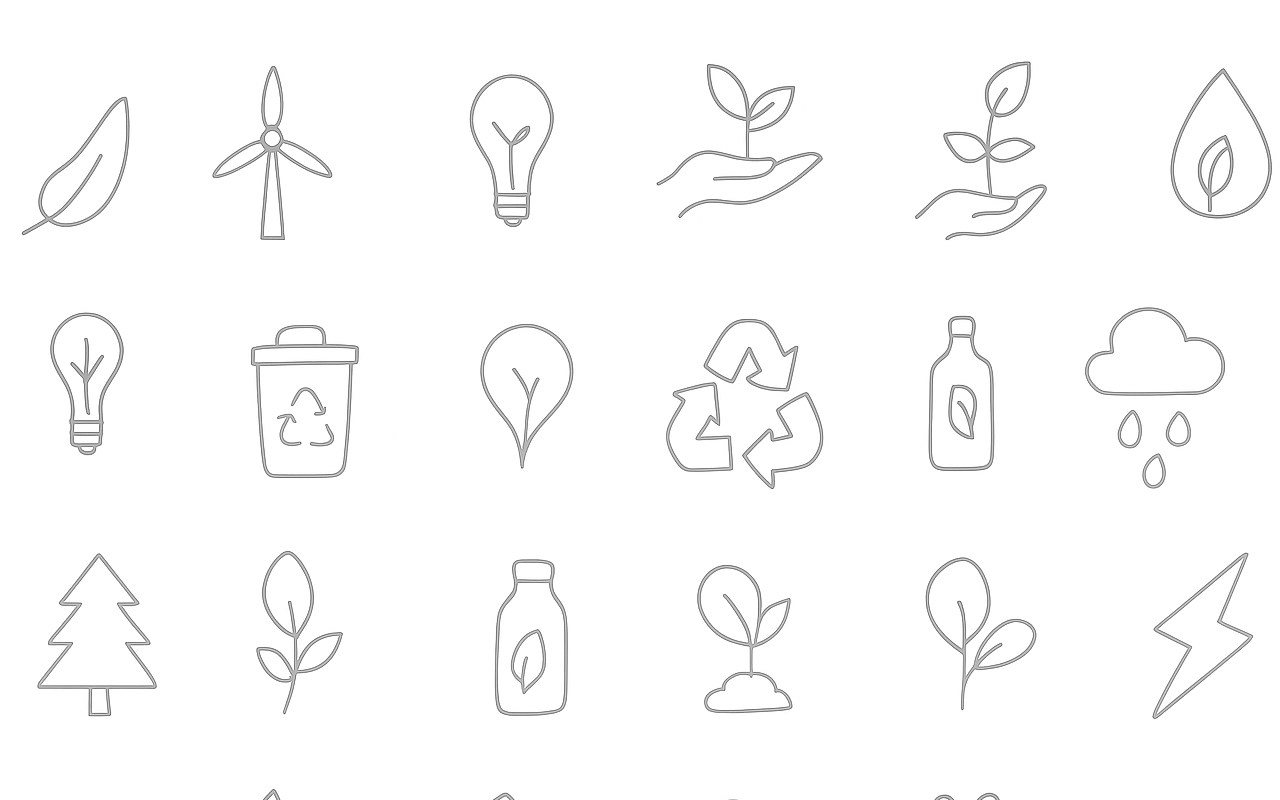
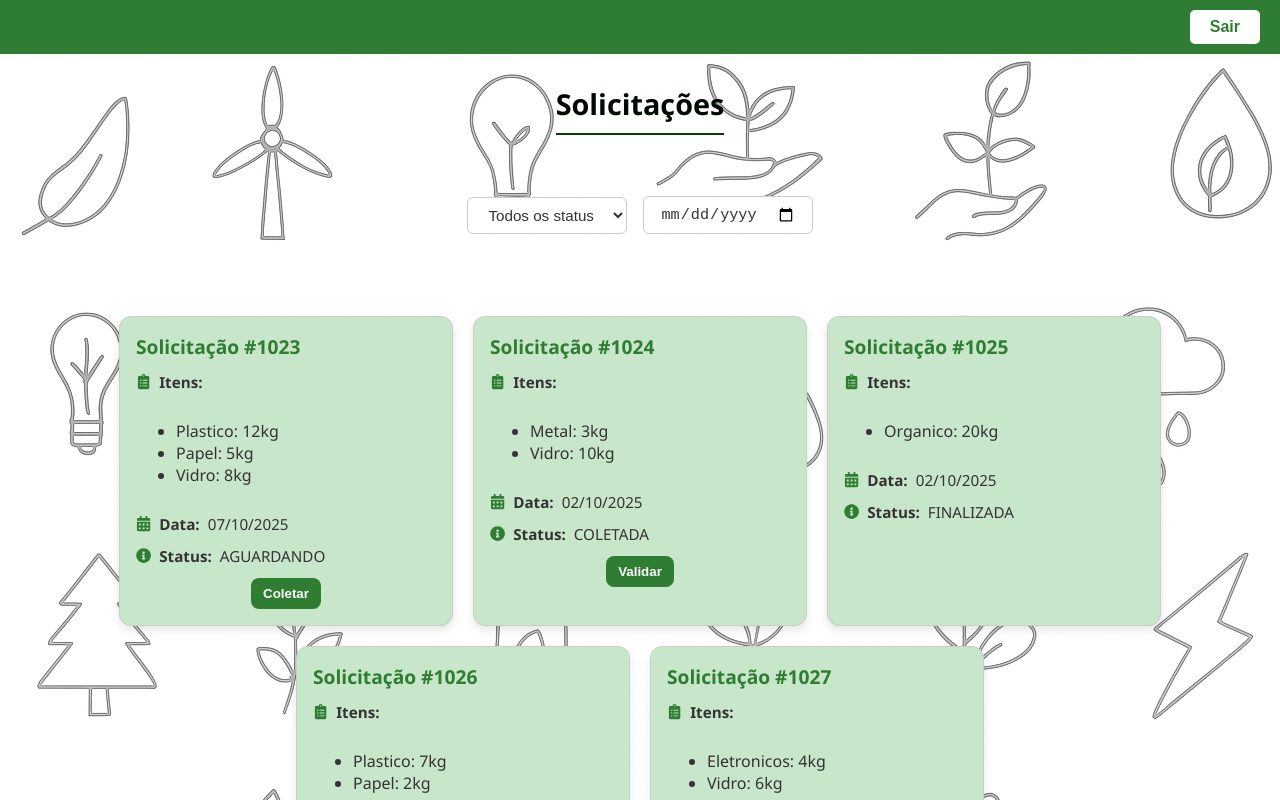
Before and after one commit to renandi/ecoville, a React (Vite) app in the folder ecoville-front/: page /coletas in a window 1280 px wide. Before the commit this address had no page. Shown: the top 800 px of the page. Built offline with nearby package versions, Linux system fonts and the light colour scheme.

Commit message:
Feat: Tela de solicitações (coletor)
-Criado tela de solicitações
-Criado component de card para a tela de coletor
-Implementado filtros de data e de status
-Ajustado rotas para nova tela

```diff
--- a/ecoville-front/src/App.jsx
+++ b/ecoville-front/src/App.jsx
@@ -4,6 +4,7 @@ import Login from "./pages/Login/Login";
 import Register from "./pages/Register/Register";
 import Home from "./pages/Home/Home";
 import Solicitacoes from "./pages/Solicitacoes/Solicitacoes"
+import Coletas from "./pages/Coletas/Coletas"
 import Places from "./pages/Places/Places";
 import RegisterPlace from "./pages/RegisterPlace/RegisterPlace";
 import { ToastContainer } from "react-toastify";
@@ -20,6 +21,7 @@ function App() {
         <Route path="/criar-conta" Component={Register} />
         <Route path="/home" Component={Home} />
         <Route path="/solicitacoes" Component={Solicitacoes} />
+        <Route path="/coletas" Component={Coletas} />
         <Route path="/locais" Component={Places} />
         <Route path="/locais/novo" Component={RegisterPlace} />
       </Routes>
--- /dev/null
+++ b/ecoville-front/src/components/Cards/CardColetor.jsx
@@ -0,0 +1,52 @@
+import React from "react";
+import "./CardResidente.css";
+import {
+  FaCalendarAlt,
+  FaClipboardList,
+  FaInfoCircle
+} from "react-icons/fa";
+
+function CardColetor({ solicitacao, onColetar, onValidar }) {
+  const dataColeta = new Date(solicitacao.dataColeta + "T00:00:00");
+
+  return (
+    <div className="cards">
+      <h3 className="cards-title">
+        Solicitação #{solicitacao.numeroSolicitacao}
+      </h3>
+
+      <p className="cards-info">
+        <FaClipboardList className="icon" />
+        <strong>Itens:</strong>
+      </p>
+      <ul>
+        {Object.entries(solicitacao.itens).map(([item, quantidade]) => (
+          <li key={item}>
+            {item.charAt(0).toUpperCase() + item.slice(1)}: {quantidade}
+          </li>
+        ))}
+      </ul>
+      <p className="cards-info">
+        <FaCalendarAlt className="icon" />
+        <strong>Data:</strong> {dataColeta.toLocaleDateString("pt-BR")}
+      </p>
+
+      <p className="cards-info">
+        <FaInfoCircle className="icon" />
+        <strong>Status:</strong> {solicitacao.status}
+      </p>
+
+      <div className="card-actions">
+        {solicitacao.status === "AGUARDANDO" && (
+          <button className="btn-card" onClick={() => onColetar(solicitacao.id)}>Coletar</button>
+        )}
+
+        {solicitacao.status === "COLETADA" && (
+          <button className="btn-card" onClick={() => onValidar(solicitacao.id)}>Validar</button>
+        )}
+      </div>
+    </div>
+  );
+}
+
+export default CardColetor;
--- /dev/null
+++ b/ecoville-front/src/pages/Coletas/Coletas.css
@@ -0,0 +1,31 @@
+.filtros {
+  display: flex;
+  gap: 1rem;              /* espaço entre os campos */
+  margin: 1rem 0 2rem;    /* espaçamento em relação ao topo e cards */
+  align-items: center;    /* centraliza verticalmente */
+  justify-content: flex-start; /* mantém alinhado à esquerda */
+}
+
+.filtros select,
+.filtros input[type="date"] {
+  padding: 0.5rem 1rem;
+  border: 1px solid #ccc;       /* borda leve */
+  border-radius: 6px;           /* cantos arredondados */
+  font-size: 0.95rem;
+  background-color: #fff;
+  color: #333;
+  transition: border-color 0.2s ease, box-shadow 0.2s ease;
+}
+
+.filtros select:focus,
+.filtros input[type="date"]:focus {
+  border-color: #2e7d32;        /* verde para combinar com tema de reciclagem */
+  box-shadow: 0 0 4px rgba(46, 125, 50, 0.4);
+  outline: none;
+}
+
+.filtros label {
+  font-weight: 500;
+  margin-right: 0.5rem;
+  color: #444;
+}
--- /dev/null
+++ b/ecoville-front/src/pages/Coletas/Coletas.jsx
@@ -0,0 +1,155 @@
+import Menu from "../../components/Menu/Menu.jsx";
+import { useEffect, useState } from "react";
+import { toast } from "react-toastify";
+import "./Coletas.css";
+import { useNavigate } from "react-router";
+import CardColetor from "../../components/Cards/CardColetor.jsx";
+
+const Coletas = () => {
+  const solicitacoesExemplo = [
+    {
+      id: 1,
+      numeroSolicitacao: 1023,
+      itens: {
+        plastico: "12kg",
+        papel: "5kg",
+        vidro: "8kg",
+      },
+      dataColeta: "2025-10-07",
+      status: "AGUARDANDO",
+    },
+    {
+      id: 2,
+      numeroSolicitacao: 1024,
+      itens: {
+        metal: "3kg",
+        vidro: "10kg",
+      },
+      dataColeta: "2025-10-02",
+      status: "COLETADA",
+    },
+    {
+      id: 3,
+      numeroSolicitacao: 1025,
+      itens: {
+        organico: "20kg",
+      },
+      dataColeta: "2025-10-02",
+      status: "FINALIZADA",
+    },
+    {
+      id: 4,
+      numeroSolicitacao: 1026,
+      itens: {
+        plastico: "7kg",
+        papel: "2kg",
+      },
+      dataColeta: "2025-10-12",
+      status: "AGUARDANDO",
+    },
+    {
+      id: 5,
+      numeroSolicitacao: 1027,
+      itens: {
+        eletronicos: "4kg",
+        vidro: "6kg",
+      },
+      dataColeta: "2025-10-05",
+      status: "COLETADA",
+    },
+  ];
+
+  const [statusFiltro, setStatusFiltro] = useState("");
+  const [dataFiltro, setDataFiltro] = useState("");
+
+  const solicitacoesFiltradas = solicitacoesExemplo.filter((sol) => {
+    const matchStatus = statusFiltro ? sol.status === statusFiltro : true;
+    const matchData = dataFiltro ? sol.dataColeta === dataFiltro : true;
+
+    return matchStatus && matchData;
+  });
+
+  const handleValidar = (id) => {
+    console.log("Validar solicitação", id);
+    // TODO: Implementar validação(issue #16)
+  };
+
+  const handleColetar = (id) => {
+    console.log("Coletar solicitação", id);
+    // TODO: Implementar coletar (issue #16)
+  };
+
+  const navigate = useNavigate();
+
+  const cadastrar = () => {
+    navigate("/locais/novo");
+  };
+
+  /* TODO: Implementar busca de solicitações
+  const fetchColetas = async () => {
+    try {
+      const userID = localStorage.getItem("tipoPerfil");
+      const res = await fetch("http://localhost:3000/coletas", {
+        method: "GET",
+        headers: {
+          "Content-Type": "application/json",
+          usuarioId: userID,
+        },
+      });
+
+      if (!res.ok) throw new Error("Erro ao buscar coletas");
+      const data = await res.json();
+      if (data.length === 0) {
+        toast.warning("Nenhum ponto encontrado!");
+      }
+
+      setColetas(data);
+    } catch (err) {
+      toast.error(`Erro ao buscar coletas: ${err.message}`);
+    }
+  };
+
+  useEffect(() => {
+    fetchColetas();
+  }, []);
+*/
+  return (
+    <>
+      <Menu />
+
+      <div className="locais">
+        <h2>Solicitações</h2>
+        <div className="filtros">
+          <select
+            value={statusFiltro}
+            onChange={(e) => setStatusFiltro(e.target.value)}
+          >
+            <option value="">Todos os status</option>
+            <option value="AGUARDANDO">Aguardando</option>
+            <option value="COLETADA">Coletada</option>
+            <option value="FINALIZADA">Finalizada</option>
+          </select>
+
+          <input
+            type="date"
+            value={dataFiltro}
+            onChange={(e) => setDataFiltro(e.target.value)}
+          />
+        </div>
+
+        <div className="div-cards">
+          {solicitacoesFiltradas.map((sol) => (
+            <CardColetor
+              key={sol.id}
+              solicitacao={sol}
+              onColetar={(id) => handleColetar(id)}
+              onValidar={(id) => handleValidar(id)}
+            />
+          ))}
+        </div>
+      </div>
+    </>
+  );
+};
+
+export default Coletas;
```
Also changed, not shown: ecoville-front/src/components/Cards/CardColetor.css (added).
